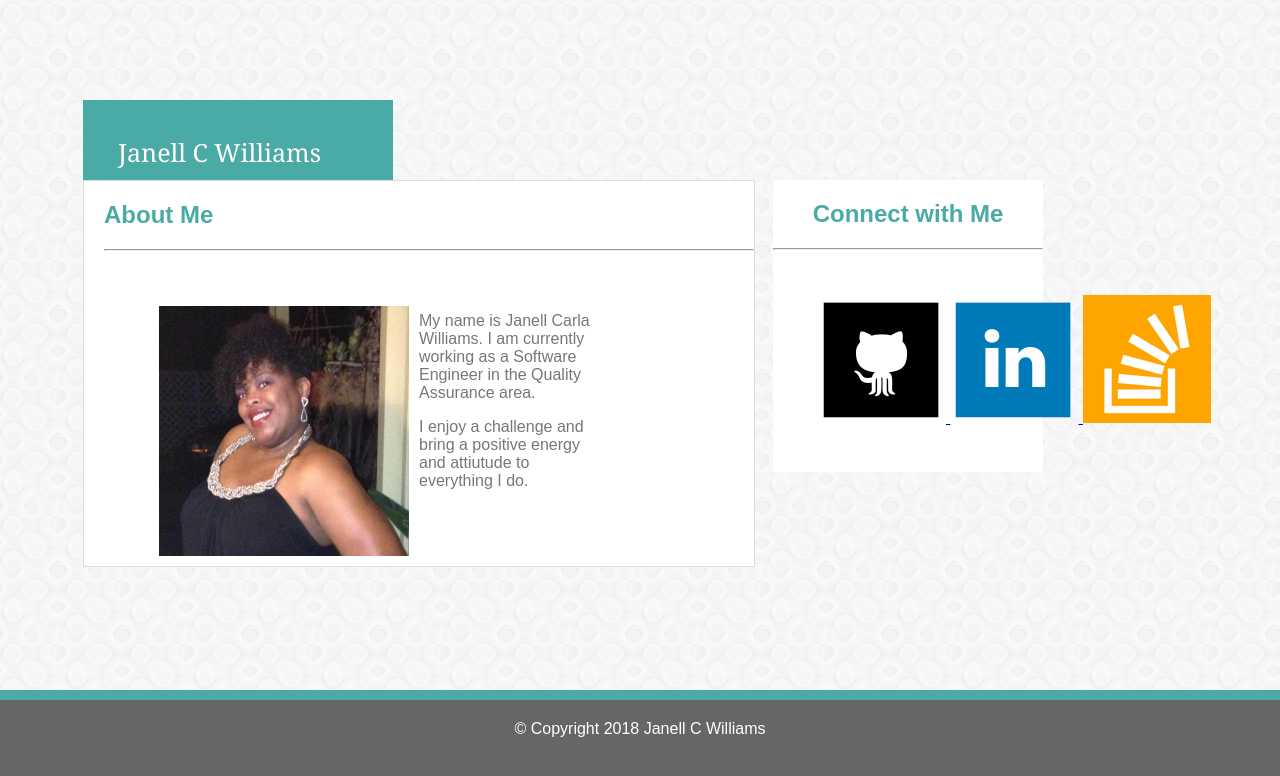
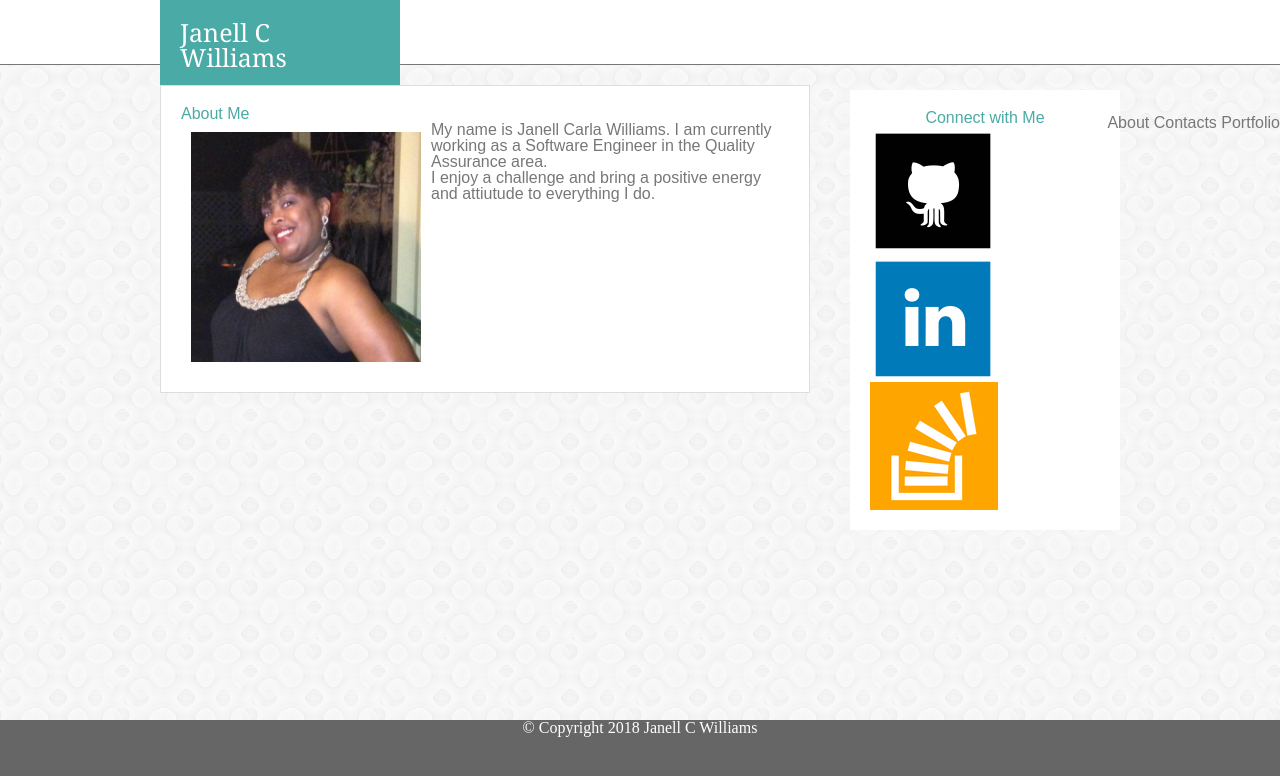
Before and after one commit to jcw124/Basic-Portfolio, a plain HTML site: page index.html in a window 1280 px wide. Drawn offline with Linux system fonts and the light colour scheme.

Commit message:
more css changes

```diff
--- a/assests/css/style.css
+++ b/assests/css/style.css
@@ -1,17 +1,24 @@
 body{
+    background: url("../images/confectionary.png");
+     }
+
+#content{
     width: 960px;
-    background: url("../images/confectionary.png");
-     padding: 75px;
-     margin-top: 25px;
+    margin: 0px auto;
     color:  #777777;
     font-family: Arial, Helvetica, sans-serif;
+}
 
-}
 .sidebar{
     width: 270px;
     background-color: white;
     float: right;
+    overflow: auto;
+    display: block;
+    margin-top: 25px;
+    padding: 20px;
 }
+
 #profilepic{
     height: 250px;
     width: 250px;
@@ -22,16 +29,17 @@ body{
 background-color: #ffffff;
 width: 650px;
 float: left;
-padding-left: 20px;
+padding: 20px;
 border-color:#dddddd;
 border-style: solid;
 border-width: 1pt;
+margin-top:20px;
 }
-div {
+/* div {
         width: 450px;
         padding: 20px;
         margin: 25px;
-    }
+    } */
 p{
     overflow: auto;
 
@@ -39,8 +47,13 @@ p{
 #line{
     background-color: rgb(238, 235, 235);
 }
-
-header{
+body header{
+    background-color: white;
+    height: 65px;
+    width: 100%;
+    border-bottom: 1px solid #777777;
+}
+/* header{
     position: relative;
     left: 0;
     top: 0;
@@ -54,11 +67,8 @@ header{
     border-width:35px;
     font-family: Georgia, 'Times New Roman', Times, serif;
     font-size: 25px;
+    margin-bottom: 25px; */
 
-}
-#images{
-
-}
 h1{
  color:#4aaaa5;
 }
@@ -101,3 +111,44 @@ input[type=text] {
 }
 #portfolio{
 }
+ul {
+    position: fixed;
+    right: 0;
+    float: top;
+}
+li{
+    display: inline;
+}
+#message{
+    width: 100%;
+    height: 250px;
+    margin-bottom: 10%;
+}
+#links {
+    float: left;
+    color: grey;
+    width: 80%;
+    height: 50px;
+    margin-top: 30px;
+    text-align: right;
+    position: absolute;
+}
+#name{
+    /* position: relative; */
+    color: white;
+    text-align: left;
+    background-color:  #4aaaa5;
+    border-style: solid;
+    border-color: #4aaaa5;
+    width: 25%;
+    font-family: Georgia, 'Times New Roman', Times, serif;
+    font-size: 25px;
+    margin-bottom: 25px;
+    padding: 20px;
+}
+*{
+    box-sizing: border-box;
+}
+#images{
+  size: 25px;
+}
--- a/index.html
+++ b/index.html
@@ -3,27 +3,31 @@
     <title>Janell Carla Williams</title>
     <head>
         <link rel="stylesheet" type="text/css" href="assests/css/style.css">
+        <link rel="stylesheet" type="text/css" href="assests/css/reset.css">
 
      </head>
 <body>
  <header>
-   Janell C Williams
-  </header>
-
+     <div id="content">
+   <div id="name">Janell C Williams </div>
+   <ul>
+        <li>About</li>
+        <li>Contacts</li>
+        <li>Portfolio</li>
+</ul>
+</div>
+</header>
+<div id="content">
     <section id="main">
        <h1>About Me</h1>
-       <hr id="line">
      <div>
          <img id="profilepic" src="assests/images/janell.jpg" alt="Janell C Williams">
         <p>My name is Janell Carla Williams. I am currently working as a Software Engineer in the Quality Assurance area.</p>
         <p>I enjoy a challenge and bring a positive energy and attiutude to everything I do.</p>
     </div>
-
-
 </section>
 <section class="sidebar">
      <h2>Connect with Me</h2>
-     <hr id="line">
     <div id="images">
             <a href="https://github.com/jcw124">
                 <img src="assests/images/if_github_square_black_107109.png" alt="Gitlab">
@@ -37,7 +41,8 @@
                 <img src="assests/images/if_stackoverflow_273179.png" alt="Stack Overflow">
 
     </div>
-</section>
+    </section>
+</div>
     <footer> © Copyright 2018 Janell C Williams</footer>
 </body>
 </html>
```
Also changed, not shown: contacts.html (+4 -3 lines).
